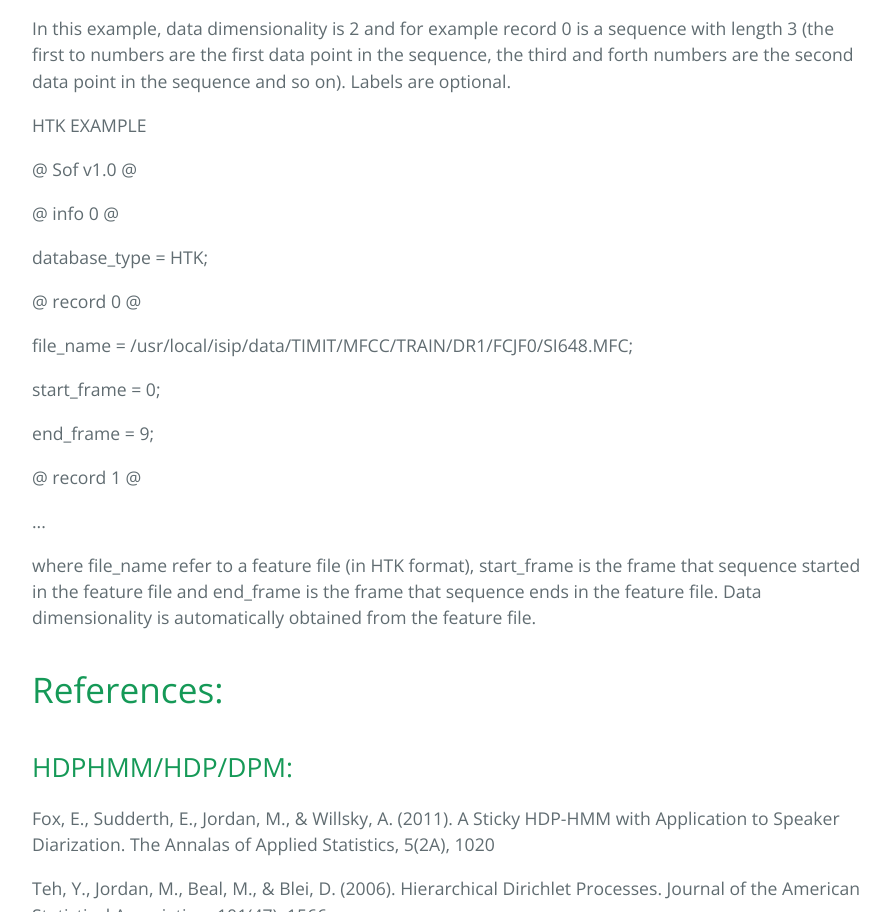
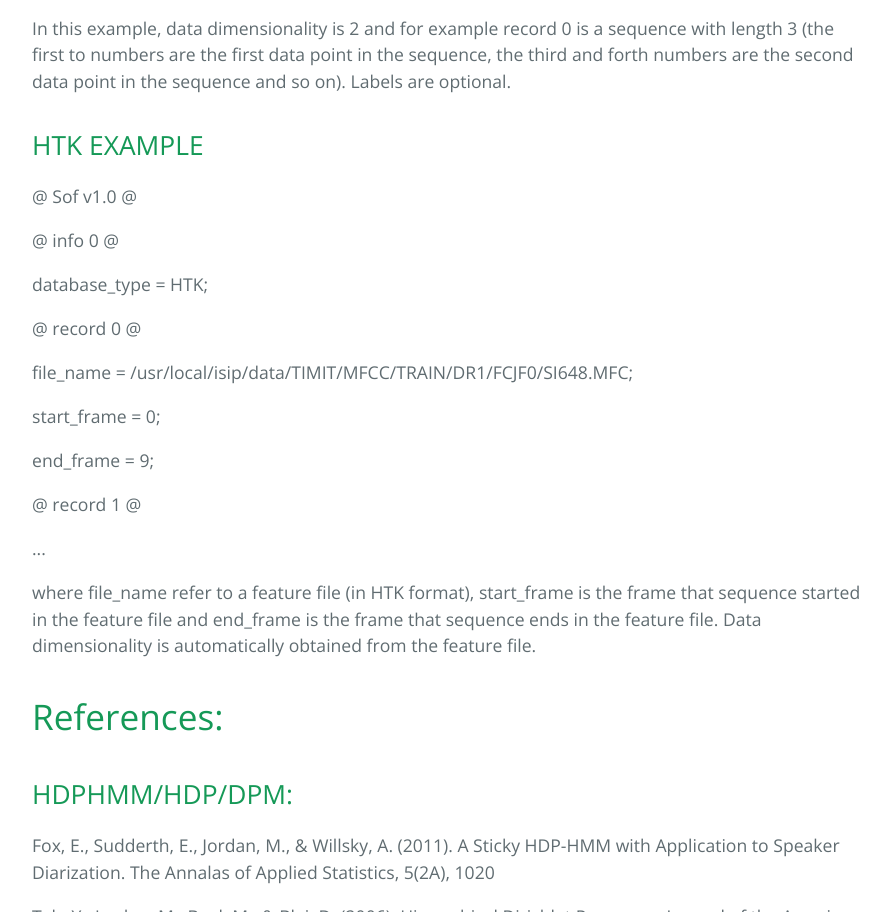
Before and after one commit to amirharati/hdphmm_lib, a plain HTML site: page index.html in a window 1280 px wide. Shown: the part 6490-7402 px from the top of the page, without its empty margins (192-1082 px from the left). Drawn offline with nearby package versions, Linux system fonts and the light colour scheme.

```diff
--- a/index.html
+++ b/index.html
@@ -255,7 +255,8 @@ where:</p>
 
 <p>In this example, data dimensionality is 2 and for example record 0 is a sequence with length 3 (the first to numbers are the first data point in the sequence, the third and forth numbers are the second data point in the sequence and so on). Labels are optional.</p>
 
-<p>HTK EXAMPLE</p>
+<h2>
+<a id="htk-example" class="anchor" href="#htk-example" aria-hidden="true"><span aria-hidden="true" class="octicon octicon-link"></span></a>HTK EXAMPLE</h2>
 
 <p>@ Sof v1.0 @</p>
 
```
Also changed, not shown: params.json (+1 -1 lines).
